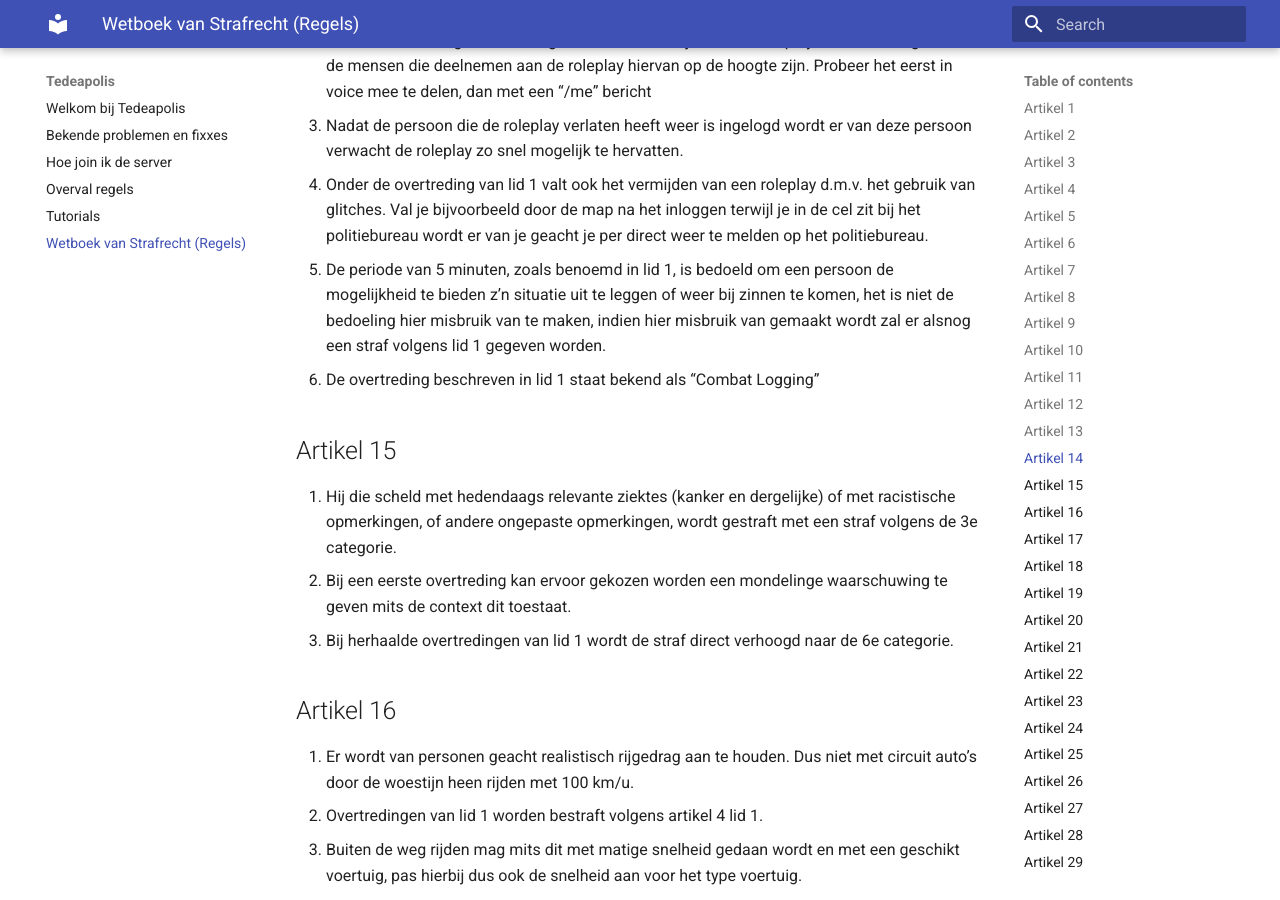
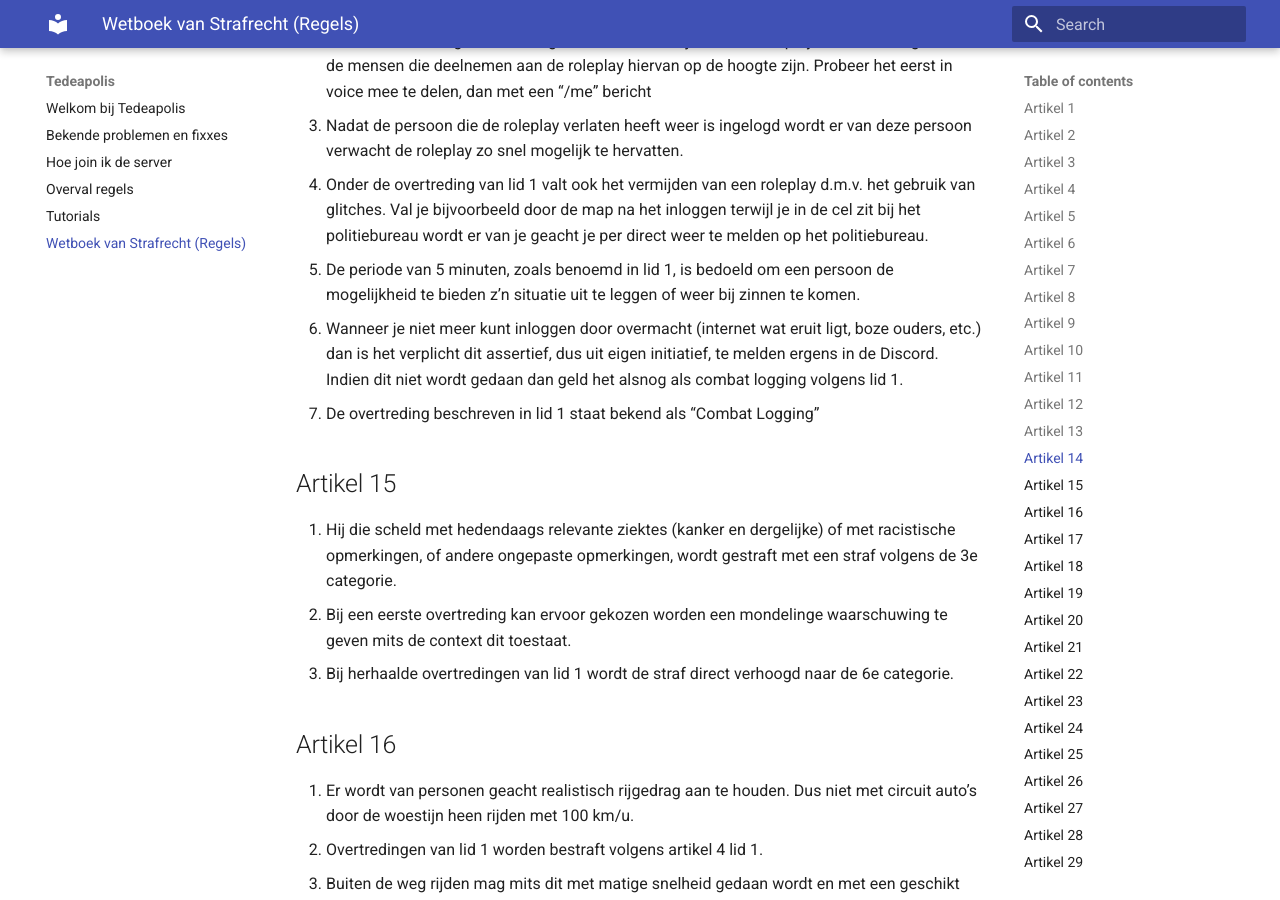
Before and after one commit to Tedeapolis/Tedeapolis, an MkDocs documentation site: the page built from docs/Wetboek.md, in a window 1280 px wide and 900 px high, scrolled down 4761 px. Built offline with MkDocs 1.6.1 and Material for MkDocs 9.7.7, drawn with Linux system fonts in a browser that asks for light colours.

Commit message:
Extra verduidelijking over meldplicht met combat logging
Wanneer iemand combatlogged door overmacht is het verplicht dit uit eigen iniatief te melden

```diff
--- a/docs/Wetboek.md
+++ b/docs/Wetboek.md
@@ -115,8 +115,9 @@
 2. Het is de bedoeling als men de game wil verlaten tijdens een roleplay er voor te zorgen dat de mensen die deelnemen aan de roleplay hiervan op de hoogte zijn. Probeer het eerst in voice mee te delen, dan met een “/me” bericht
 3. Nadat de persoon die de roleplay verlaten heeft weer is ingelogd wordt er van deze persoon verwacht de roleplay zo snel mogelijk te hervatten.
 4. Onder de overtreding van lid 1 valt ook het vermijden van een roleplay d.m.v. het gebruik van glitches. Val je bijvoorbeeld door de map na het inloggen terwijl je in de cel zit bij het politiebureau wordt er van je geacht je per direct weer te melden op het politiebureau.
-5. De periode van 5 minuten, zoals benoemd in lid 1, is bedoeld om een persoon de mogelijkheid te bieden z’n situatie uit te leggen of weer bij zinnen te komen, het is niet de bedoeling hier misbruik van te maken, indien hier misbruik van gemaakt wordt zal er alsnog een straf volgens lid 1 gegeven worden.
-6. De overtreding beschreven in lid 1 staat bekend als “Combat Logging”
+5. De periode van 5 minuten, zoals benoemd in lid 1, is bedoeld om een persoon de mogelijkheid te bieden z’n situatie uit te leggen of weer bij zinnen te komen.
+6. Wanneer je niet meer kunt inloggen door overmacht (internet wat eruit ligt, boze ouders, etc.) dan is het verplicht dit assertief, dus uit eigen initiatief, te melden ergens in de Discord. Indien dit niet wordt gedaan dan geld het alsnog als combat logging volgens lid 1.
+7. De overtreding beschreven in lid 1 staat bekend als “Combat Logging”
 
 ## Artikel 15
 
```
